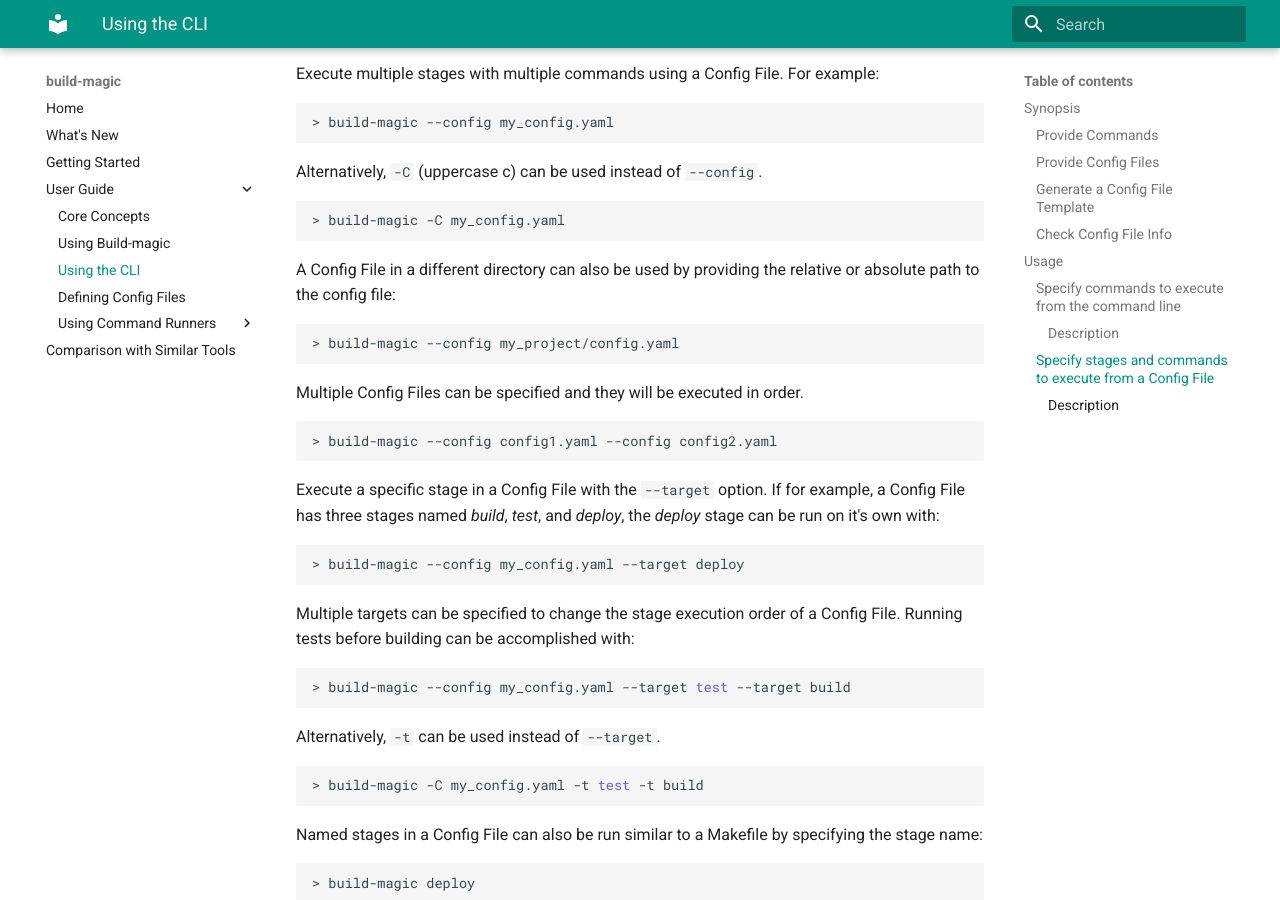
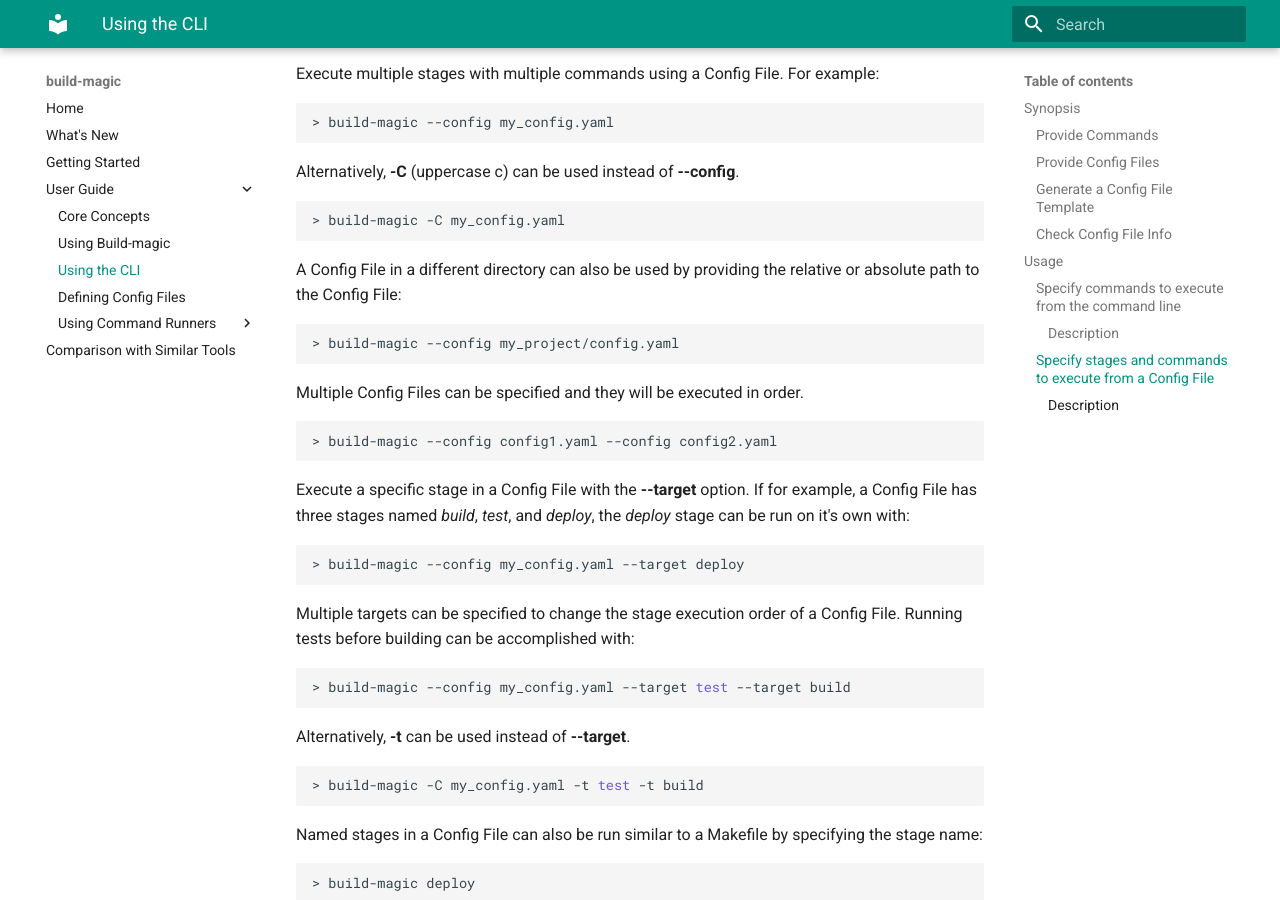
Before and after one commit to cmmorrow/build-magic, an MkDocs documentation site: the page built from docs/user_guide/cli_usage.md, in a window 1280 px wide and 900 px high, scrolled down 3585 px. Built offline with MkDocs 1.6.1 and Material for MkDocs 9.7.7, drawn with Linux system fonts in a browser that asks for light colours.

Commit message:
Updated docs.

````diff
--- a/docs/user_guide/cli_usage.md
+++ b/docs/user_guide/cli_usage.md
@@ -136,13 +136,13 @@
 > build-magic --config my_config.yaml
 ```
 
-Alternatively, `-C` (uppercase c) can be used instead of `--config`.
+Alternatively, **-C** (uppercase c) can be used instead of **--config**.
 
 ```bash
 > build-magic -C my_config.yaml
 ```
 
-A Config File in a different directory can also be used by providing the relative or absolute path to the config file:
+A Config File in a different directory can also be used by providing the relative or absolute path to the Config File:
 
 ```bash
 > build-magic --config my_project/config.yaml
@@ -154,7 +154,7 @@
 > build-magic --config config1.yaml --config config2.yaml
 ```
 
-Execute a specific stage in a Config File with the `--target` option. If for example, a Config File has three stages named *build*, *test*, and *deploy*, the *deploy* stage can be run on it's own with:
+Execute a specific stage in a Config File with the **--target** option. If for example, a Config File has three stages named *build*, *test*, and *deploy*, the *deploy* stage can be run on it's own with:
 
 ```bash
 > build-magic --config my_config.yaml --target deploy
@@ -166,7 +166,7 @@
 > build-magic --config my_config.yaml --target test --target build
 ```
 
-Alternatively, `-t` can be used instead of `--target`.
+Alternatively, **-t** can be used instead of **--target**.
 
 ```bash
 > build-magic -C my_config.yaml -t test -t build
@@ -192,16 +192,16 @@
 ```
 
 !!! Note
-    The `make` like usage is more limited than using the `--target` option. Only a single stage can be executed by name as an argument, or all stages can be executed in order with `all`. Stage names also need to be a single word. Also, a Config File must have one of the default filenames mentioned above, which also means multiple Config Files cannot be used. The Config File must also be in the directory build-magic is being executed from. If a directory has more than one of the above named files in the same directory, an error is returned when running build-magic. While convenient, it's recommended to use the `--target` option instead for these reasons.
+    The `make` like usage is more limited than using the **--target** option. Only a single stage can be executed by name as an argument, or all stages can be executed in order with *all*. Stage names also need to be a single word. Also, a Config File must have one of the default filenames mentioned above, which also means multiple Config Files cannot be used. The Config File must also be in the directory build-magic is being executed from. If a directory has more than one of the above named files in the same directory, an error is returned when running build-magic. While convenient, it's recommended to use the **--target** option instead for these reasons.
 
-It is also possible to use the `--target` option with a Config File that has a default filename without having to specify the Config File name with `--config`. For example:
+It is also possible to use the **--target** option with a Config File that has a default filename without having to specify the Config File name with **--config**. For example:
 
 ```bash
 > build-magic --target test --target build
 ```
 
 !!! Note
-    If running build-magic from a directory that has a Config File with a default filename and another Config File is specified with the `--config` option, both Config Files will be executed with the Config File with the default filename running first.
+    If running build-magic from a directory that has a Config File with a default filename and another Config File is specified with the **--config** option, both Config Files will be executed with the Config File with the default filename running first.
 
 #### Description
 
````
Also changed, not shown: README.md (+6 -6 lines), docs/index.md (+4 -4 lines), docs/user_guide/runners/local_usage.md (+2 -2 lines).
